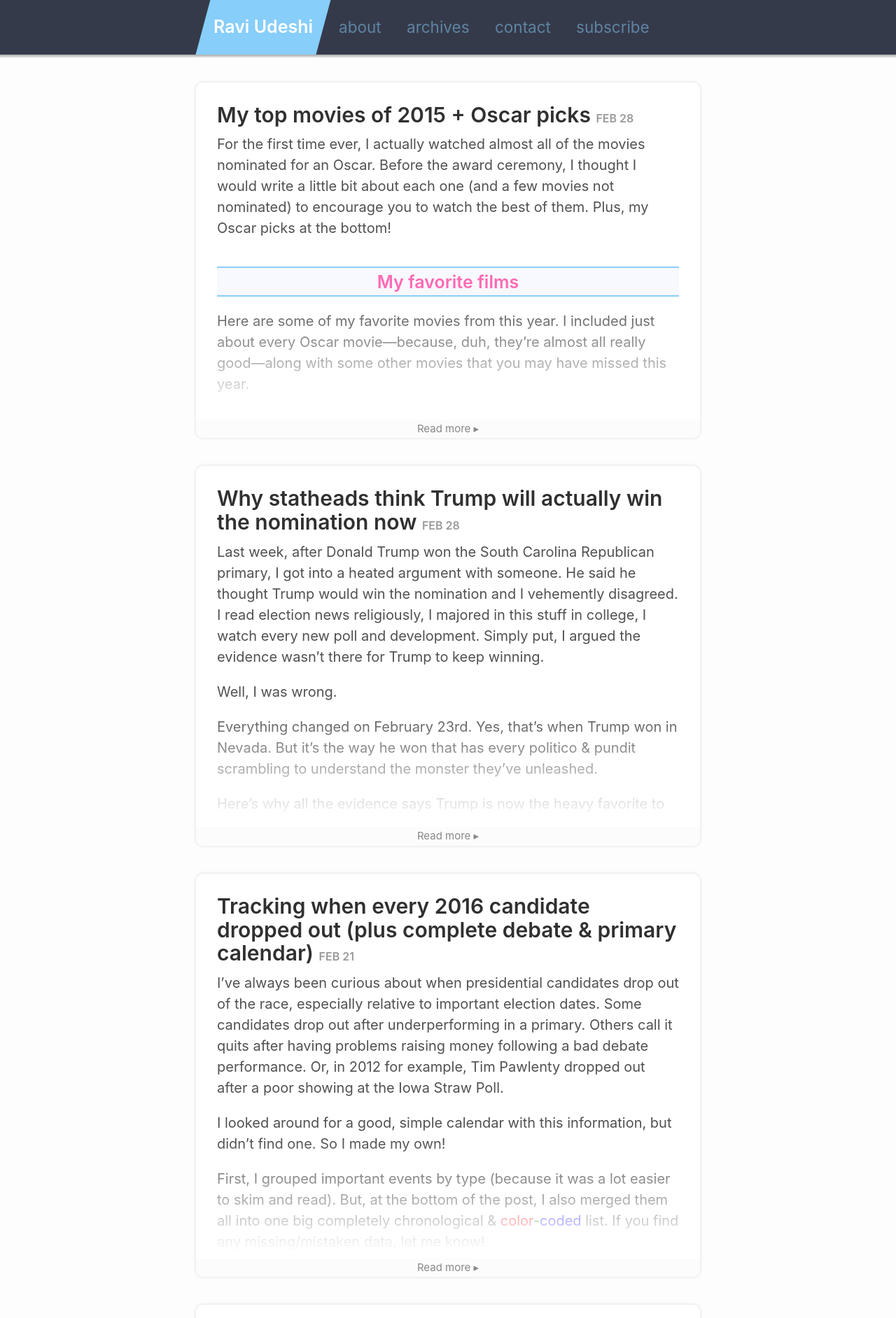
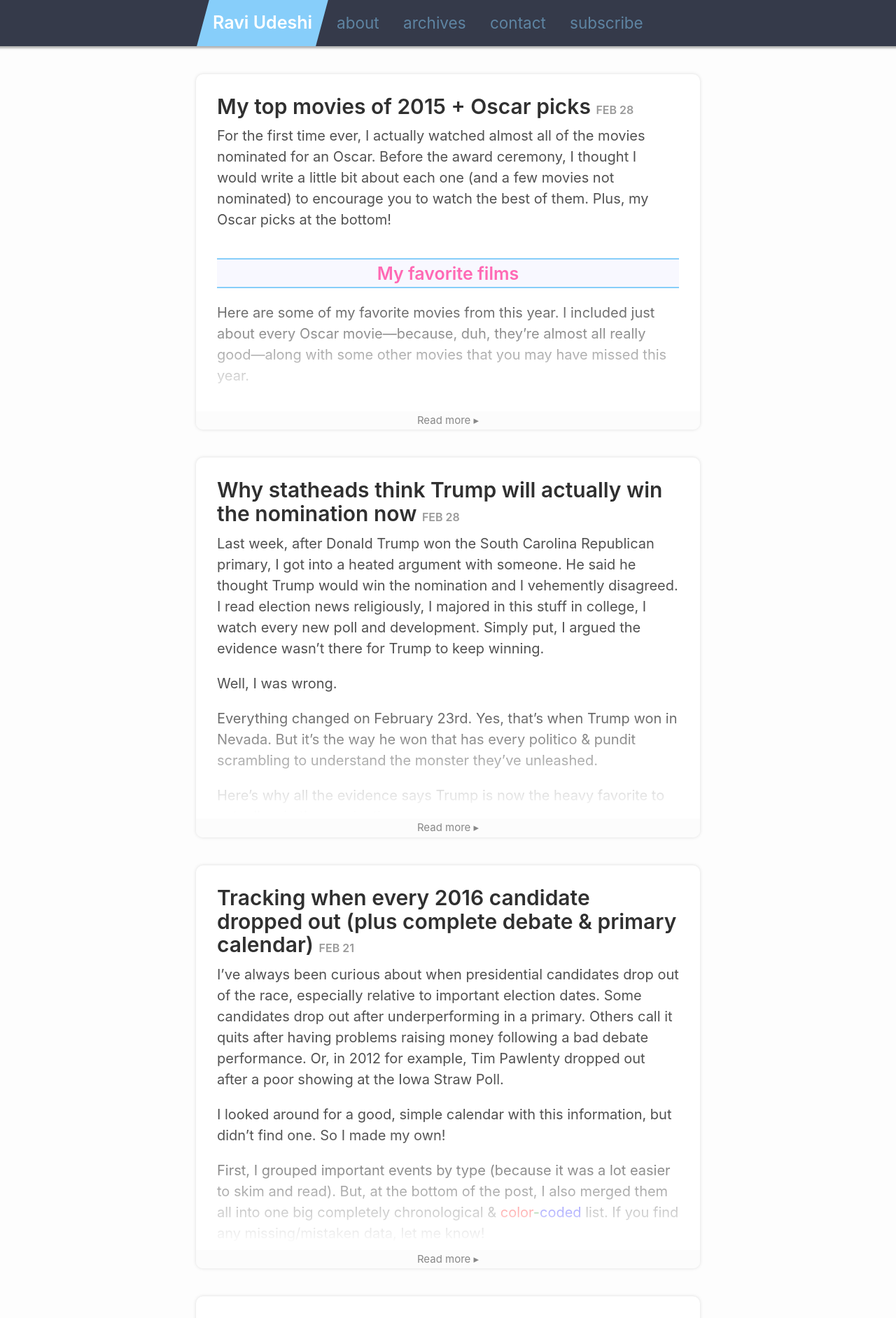
Before and after one commit to rkudeshi/rkudeshi.github.io, a Jekyll site: the page built from index.html, in a window 1280 px wide. Shown: the top 1884 px of the page at 70% size. Built offline with Jekyll 4.4.1, drawn with Linux system fonts in a browser that asks for light colours; the list of posts is cut into pages by our own code.

Commit message:
Fix spacing

```diff
--- a/_sass/_RAVI.scss
+++ b/_sass/_RAVI.scss
@@ -35,7 +35,7 @@ body {
 .masthead a {
     color: lightskyblue;
     /* margin-right: 1.5rem; */
-    padding: 1rem 0.75rem;
+    padding: 0.7rem 0.7rem;
     display: inline-block;
     transform: skew(15deg);
 
```
